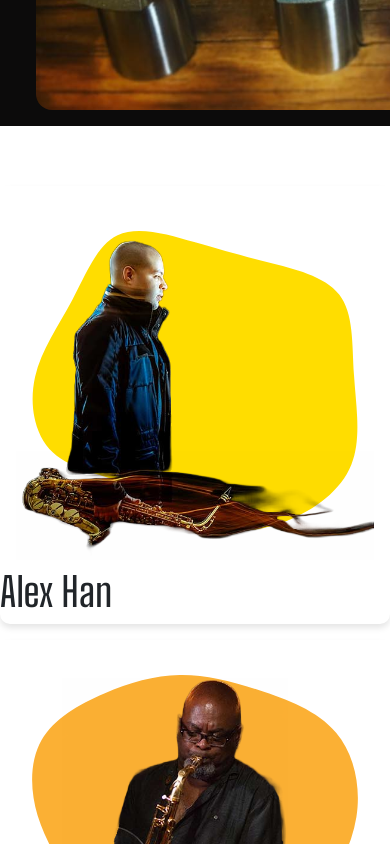
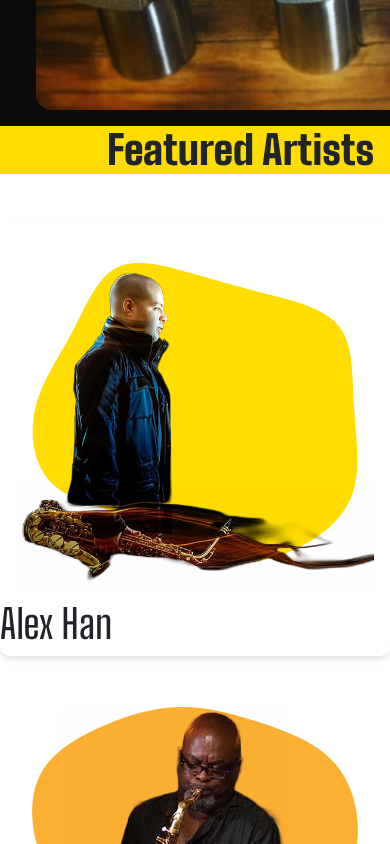
Before and after one commit to s1nghularity/beechler-website, a React (Create React App) app: page / in a window 390 px wide. Shown: the part 8220-9064 px from the top of the page. Built offline with nearby package versions, Linux system fonts and the light colour scheme.

Commit message:
Revised Featured Artist header placement.

```diff
--- a/src/components/pages/home/HomeArtistCard.js
+++ b/src/components/pages/home/HomeArtistCard.js
@@ -31,6 +31,10 @@ function HomeArtistCard () {
   return (
     <div className="artist-cards-container">
 
+        <span>
+            <h2 className="artist-card-header">Featured Artists</h2>
+        </span>
+
         <div className="artist-card">
             <div className="image-container">
                 <img className="artist-image" src={alexhan} alt="Alex Han" />
@@ -38,7 +42,7 @@ function HomeArtistCard () {
                 <img src={yellowBlob1} alt="Alex Han blob" />
 
                 <span className='artist-name'>
-                <h3>Alex Han</h3>
+                    <h3>Alex Han</h3>
                 </span>
 
                 </div>
@@ -64,9 +68,7 @@ function HomeArtistCard () {
                 </div>
             </div>
         </div>
-        <span>
-        <h2 className="artist-card-header">Featured Artists</h2>
-        </span>
+
 
     </div>
   );
--- a/src/styles/HomeArtistCard.css
+++ b/src/styles/HomeArtistCard.css
@@ -76,6 +76,19 @@ overflow: show;
  }
 
 @media (max-width: 768px) {
+
+  .artist-card-header {
+    font-family: "Big Shoulders Text";
+    font-size: 2.5rem;
+    font-weight: 700;
+    text-align: right;
+    margin-right: 0rem;
+    margin-top: -10rem;
+    margin-bottom: 8rem;
+    padding-right: 1rem;
+    z-index: 2;
+    background-color: #ffdd00
+  }
   .artist-cards-container {
     flex-direction: column!important;
     margin-top: 10rem!important;
@@ -100,4 +113,6 @@ overflow: show;
   -webkit-background-clip: text;
 
 }
+
+
 }
```
